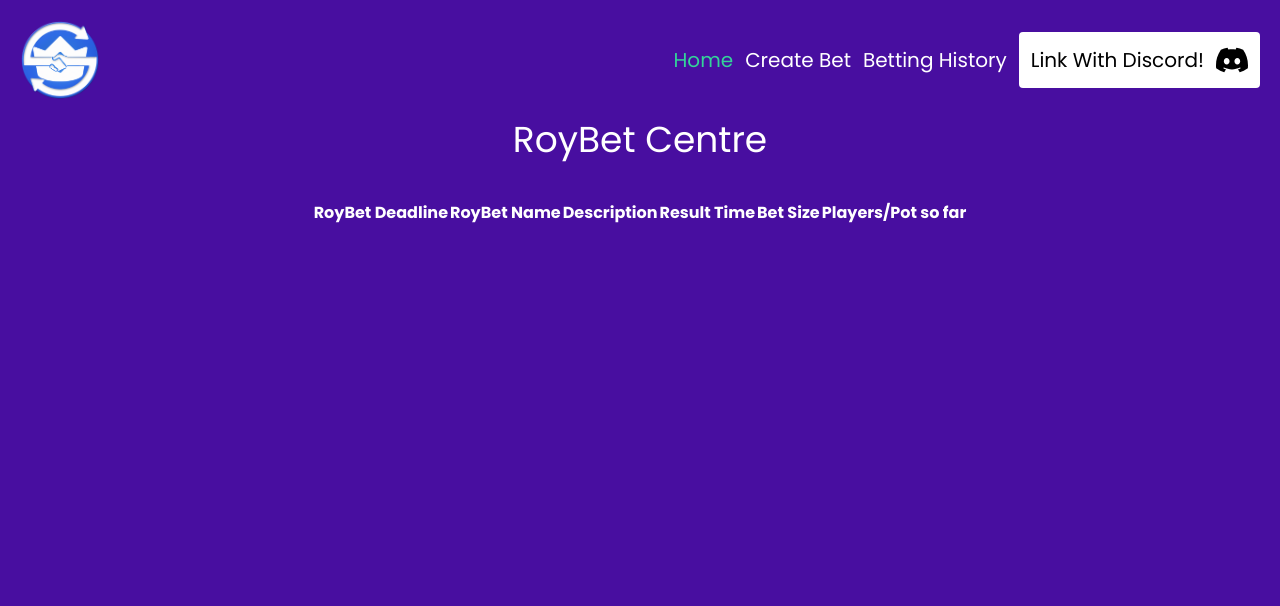
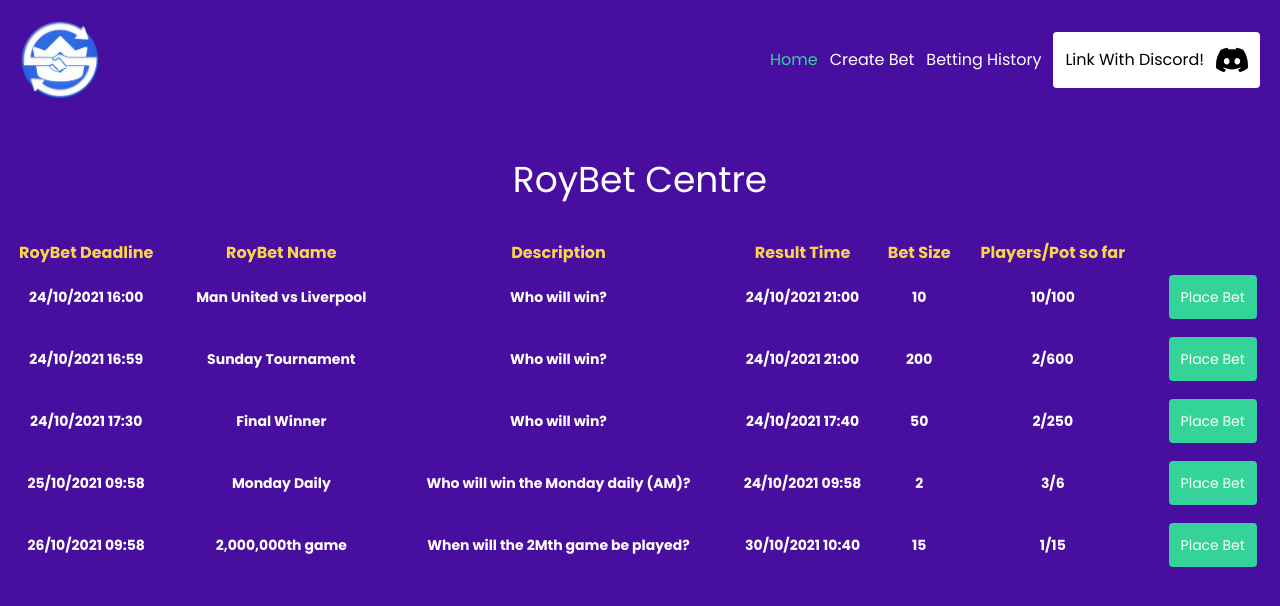
Before and after one commit to fsyntax/bet-royale, a React (Create React App) app: page / in a window 1280 px wide. Shown: the top 606 px of the page. Built offline with nearby package versions, Linux system fonts and the light colour scheme.

Commit message:
added dummy data, made tables for home and bet history pages

```diff
--- /dev/null
+++ b/src/components/BetHistoryTable.js
@@ -0,0 +1,24 @@
+const BetHistoryTable = (props) => {
+  return (
+    <table className="w-full">
+      <thead>
+        <tr>
+          <th className="text-yellow-300">Name</th>
+          <th className="text-yellow-300">Result</th>
+          <th className="text-yellow-300">Value</th>
+        </tr>
+      </thead>
+      <tbody>
+        {props.data.map((betLog) => (
+          <tr className="text-sm hover:bg-indigo-400" key={betLog.name}>
+            <th>{betLog.name}</th>
+            <th>{betLog.result}</th>
+            <th>{betLog.value}</th>
+          </tr>
+        ))}
+      </tbody>
+    </table>
+  );
+};
+
+export default BetHistoryTable;
--- a/src/components/BettingTable.js
+++ b/src/components/BettingTable.js
@@ -1,16 +1,33 @@
-const BettingTable = () => {
+const BettingTable = (props) => {
   return (
-    <table>
+    <table className="w-full">
       <thead>
         <tr>
-          <th>RoyBet Deadline</th>
-          <th>RoyBet Name</th>
-          <th>Description</th>
-          <th>Result Time</th>
-          <th>Bet Size</th>
-          <th>Players/Pot so far</th>
+          <th className="text-yellow-300">RoyBet Deadline</th>
+          <th className="text-yellow-300">RoyBet Name</th>
+          <th className="text-yellow-300">Description</th>
+          <th className="text-yellow-300">Result Time</th>
+          <th className="text-yellow-300">Bet Size</th>
+          <th className="text-yellow-300">Players/Pot so far</th>
         </tr>
       </thead>
+      <tbody>
+        {props.data.map((currentBet) => (
+          <tr className="text-sm hover:bg-indigo-400" key={currentBet.name}>
+            <th>{currentBet.deadline}</th>
+            <th>{currentBet.name}</th>
+            <th>{currentBet.description}</th>
+            <th>{currentBet.results}</th>
+            <th>{currentBet.size}</th>
+            <th>{currentBet.currentBets}</th>
+            <th>
+              <button className="outline-none rounded bg-green-400 text-white p-3 m-2">
+                Place Bet
+              </button>
+            </th>
+          </tr>
+        ))}
+      </tbody>
     </table>
   );
 };
--- a/src/components/Header.js
+++ b/src/components/Header.js
@@ -7,26 +7,20 @@ const Header = () => {
   const location = useLocation();
 
   return (
-    <header className="flex justify-between items-center w-full p-5">
+    <header className="flex justify-between items-center w-full p-5 mb-10">
       <div>
         <img className="w-20" src={logo} alt="logo" />
       </div>
       <div className="flex justify-center items-center">
         <Link
-          className={
-            location.pathname === "/"
-              ? "text-xl pr-3 text-green-400"
-              : "text-xl pr-3"
-          }
+          className={location.pathname === "/" ? "pr-3 text-green-400" : "pr-3"}
           to="/"
         >
           Home
         </Link>
         <Link
           className={
-            location.pathname === "/createBet"
-              ? "text-xl pr-3 text-green-400"
-              : "text-xl pr-3"
+            location.pathname === "/createBet" ? "pr-3 text-green-400" : "pr-3"
           }
           to="/createBet"
         >
@@ -35,15 +29,15 @@ const Header = () => {
         <Link
           className={
             location.pathname === "/bettingHistory"
-              ? "text-xl pr-3 text-green-400"
-              : "text-xl pr-3"
+              ? "pr-3 text-green-400"
+              : "pr-3"
           }
           to="/bettingHistory"
         >
           Betting History
         </Link>
         <a
-          className="outline-none rounded text-xl bg-white text-black p-3 flex justify-center items-center"
+          className="outline-none rounded bg-white text-black p-3 flex justify-center items-center"
           target="_blank"
           rel="noreferrer"
           href="https://cryptoroyale.one/ranked/auth/discord/redirect"
--- /dev/null
+++ b/src/dummyData.json
@@ -0,0 +1,71 @@
+{
+  "currentBets": [
+    {
+      "deadline": "24/10/2021 16:00",
+      "name": "Man United vs Liverpool",
+      "description": "Who will win?",
+      "results": "24/10/2021 21:00",
+      "size": "10",
+      "currentBets": "10/100"
+    },
+    {
+      "deadline": "24/10/2021 16:59",
+      "name": "Sunday Tournament",
+      "description": "Who will win?",
+      "results": "24/10/2021 21:00",
+      "size": "200",
+      "currentBets": "2/600"
+    },
+    {
+      "deadline": "24/10/2021 17:30",
+      "name": "Final Winner",
+      "description": "Who will win?",
+      "results": "24/10/2021 17:40",
+      "size": "50",
+      "currentBets": "2/250"
+    },
+    {
+      "deadline": "25/10/2021 09:58",
+      "name": "Monday Daily",
+      "description": "Who will win the Monday daily (AM)?",
+      "results": "24/10/2021 09:58",
+      "size": "2",
+      "currentBets": "3/6"
+    },
+    {
+      "deadline": "26/10/2021 09:58",
+      "name": "2,000,000th game",
+      "description": "When will the 2Mth game be played?",
+      "results": "30/10/2021 10:40",
+      "size": "15",
+      "currentBets": "1/15"
+    }
+  ],
+  "betHistory": [
+    {
+      "name": "Chelsea vs Spurs",
+      "result": "Loss",
+      "value": "-10"
+    },
+    {
+      "name": "Daily Winner (Thurs)",
+      "result": "Loss",
+      "value": "-5"
+    },
+    {
+      "name": "Sunday Winner",
+      "result": "Win",
+      "value": "+100"
+    },
+    {
+      "name": "ROY Price 01/01/21",
+      "result": "Win",
+      "value": "+50"
+    },
+    {
+      "name": "How Many Smarties",
+      "result": "Loss",
+      "value": "-15"
+    }
+  ]
+}
--- a/src/pages/BettingHistory.js
+++ b/src/pages/BettingHistory.js
@@ -1,10 +1,32 @@
+import dummyData from "../dummyData.json";
+
 import Header from "../components/Header";
+import BetHistoryTable from "../components/BetHistoryTable";
 
 const BettingHistory = () => {
   return (
-    <div className="flex items-center flex-col h-full w-full">
+    <div className="container flex items-center flex-col">
       <Header />
       <h1 className="text-4xl">Betting History</h1>
+      <div className="my-10 w-full flex justify-end items-center">
+        <div className="flex flex-col">
+          <label className="mb-1" htmlFor="betHistorySort">
+            Sort By:
+          </label>
+          <select
+            className="px-3 py-3 placeholder-black text-black bg-white rounded text-sm border-0 shadow outline-none focus:outline-none focus:ring"
+            name="betHistorySort"
+            id="betHistorySort"
+          >
+            <option value="betsCompleted" selected>
+              Bets Completed
+            </option>
+          </select>
+        </div>
+      </div>
+      <div className="mt-10 w-full">
+        <BetHistoryTable data={dummyData.betHistory} />
+      </div>
     </div>
   );
 };
--- a/src/pages/CreateBet.js
+++ b/src/pages/CreateBet.js
@@ -3,24 +3,24 @@ import Input from "../components/Input";
 
 const CreateBet = () => {
   return (
-    <div className="flex items-center flex-col h-full w-full">
+    <div className="container flex items-center flex-col">
       <Header />
       <h1 className="text-4xl">Create a Bet</h1>
-      <div className="flex justify-center items-center flex-col my-10">
-        <div className="flex">
-          <div className="mr-3">
+      <div className="flex justify-center items-center w-full flex-col my-10">
+        <div className="flex w-full">
+          <div className="mr-3 flex-1">
             <label htmlFor="deadline">RoyBet Deadline:</label>
             <Input type="datetime-local" id="deadline" />
           </div>
-          <div className="mr-3">
+          <div className="mr-3 flex-1">
             <label htmlFor="results">RoyBet Results:</label>
             <Input type="datetime-local" id="results" />
           </div>
-          <div className="mr-3">
+          <div className="mr-3 flex-1">
             <label htmlFor="max-royBetters">Max RoyBetters</label>
             <Input type="number" id="max-royBetters" />
           </div>
-          <div className="mr-3">
+          <div className="mr-3 flex-1">
             <label htmlFor="betValue">Bet Value</label>
             <Input type="number" id="betValue" />
           </div>
@@ -33,7 +33,7 @@ const CreateBet = () => {
           <div className="mt-3 w-full flex flex-col">
             <label htmlFor="description">Description:</label>
             <textarea
-              className="px-1 py-1 placeholder-black text-black bg-white rounded text-sm border-0 shadow outline-none focus:outline-none focus:ring w-full"
+              className="resize-none px-1 py-1 placeholder-black text-black bg-white rounded text-sm border-0 shadow outline-none focus:outline-none focus:ring w-full"
               name="description"
               id="description"
               cols="30"
--- a/src/pages/Home.js
+++ b/src/pages/Home.js
@@ -1,13 +1,15 @@
+import dummyData from "../dummyData.json";
+
 import Header from "../components/Header";
 import BettingTable from "../components/BettingTable";
 
 const Home = () => {
   return (
-    <div className="flex items-center flex-col h-full w-full">
+    <div className="container flex items-center flex-col h-full w-full">
       <Header />
       <h1 className="text-4xl">RoyBet Centre</h1>
       <div className="mt-10 w-full flex justify-center items-center">
-        <BettingTable />
+        <BettingTable data={dummyData.currentBets} />
       </div>
     </div>
   );
```
